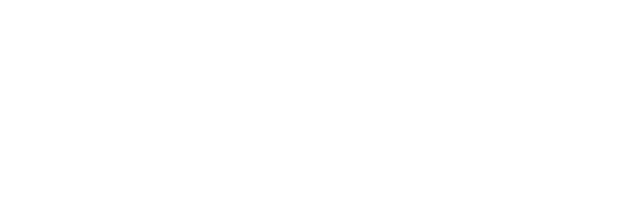
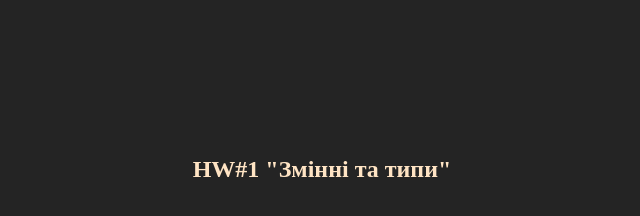
Before and after one commit to urbole/Cursor-HW-Yurchenko_B_Adv, a plain HTML site: page Adv_HW#1/index.html in a window 1280 px wide. Shown: the whole page, without its empty margins (318-958 px from the left). Drawn offline with Linux system fonts and the light colour scheme.

Commit message:
change index.html

```diff
--- a/Adv_HW#1/index.html
+++ b/Adv_HW#1/index.html
@@ -6,10 +6,19 @@
   <link rel="shortcut icon" href="assets/img/dopler.ico" type="image/x-icon">
   <meta http-equiv="X-UA-Compatible" content="IE=edge">
   <meta name="viewport" content="width=device-width, initial-scale=1.0">
-  <title>A-d HW#1 "Змінні та типи"</title>
+  <title>Adv_HW#1 "Змінні та типи"</title>
+  <style>
+    .main {
+      background-color: #242424;
+      color: bisque;
+      text-align: center;
+      padding-top: 10%;
+    }
+  </style>
 </head>
+<body class="main">
+  <h2>HW#1 "Змінні та типи"</h2>
 
-<body>
   <script src="js/main.js"></script>
 </body>
 
```
